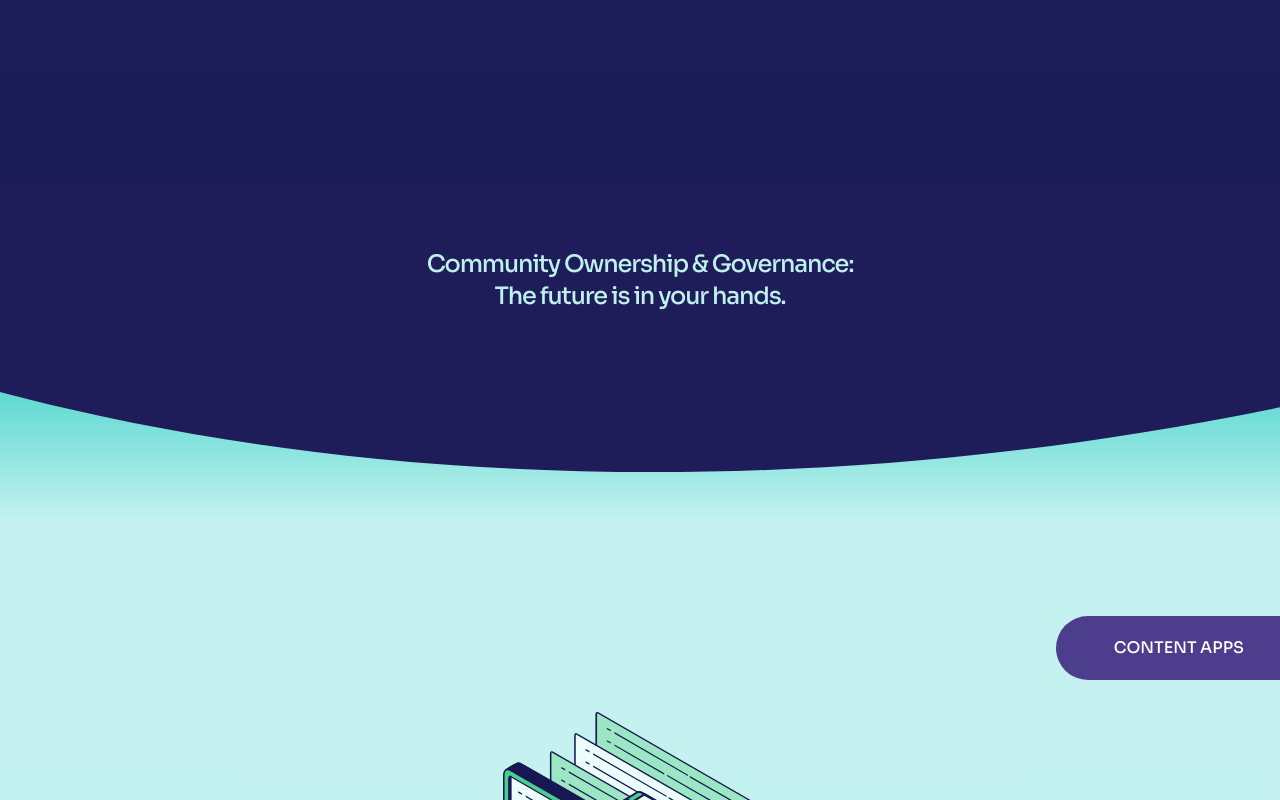
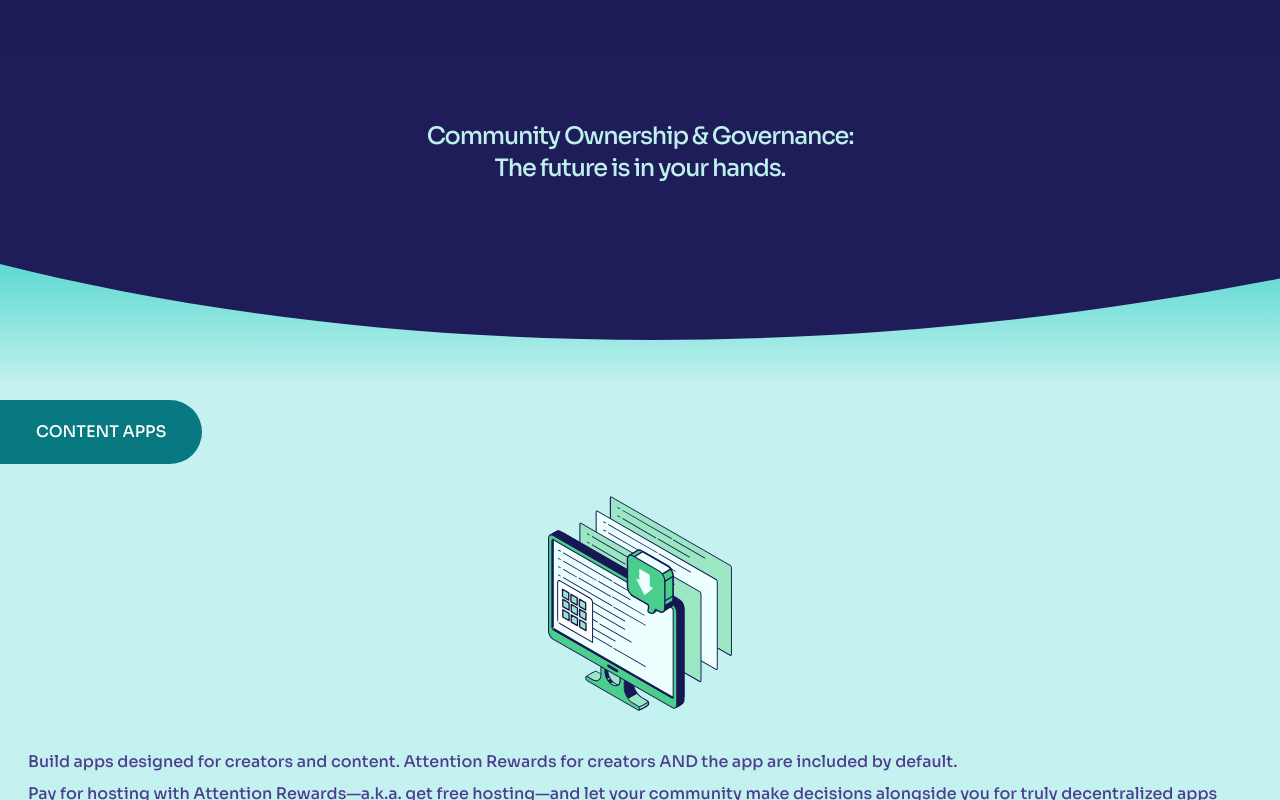
Before and after one commit to koii-network/homepage, a Next.js app: page /founders in a window 1280 px wide. Shown: the part 3920-4720 px from the top of the page. Built offline with nearby package versions, Linux system fonts and the light colour scheme.

Commit message:
Implement animation on scroll for Learn to Build

```diff
--- a/components/founders/learn-to-build/index.tsx
+++ b/components/founders/learn-to-build/index.tsx
@@ -1,69 +1,88 @@
-import { useState, ReactNode } from "react";
-import { Product } from "./product";
+import { useState } from "react";
+import { useInView } from "react-intersection-observer";
 import { products } from "@/config/products-to-build-on-koii";
 import { useMediaQuery } from "@/components/hooks";
-import Image, { StaticImageData } from "next/image";
+import { Product } from "./product";
 
-interface ProductProps {
-  label: string;
-  image: StaticImageData;
-  imageXl: StaticImageData;
-  text: ReactNode;
-}
+export type ProductSelected = 0 | 1 | 2 | 3 | 4;
 
 export const LearnToBuild = () => {
-  const [topProduct, setTopProduct] = useState<ProductProps>();
-  const [bottomProducts, setBottomProducts] = useState(products);
-  const isBreakpoint = useMediaQuery(1024);
+  const [topProduct, setTopProduct] = useState<ProductSelected>();
+  const isMobile = useMediaQuery(1439);
 
-
-  const handleHover = (hoverItem: ProductProps) => {
-    if (!isBreakpoint) {
-      const filteredProducts = products.filter((item) => {
-        return item.label !== hoverItem.label;
-      });
-      setBottomProducts(filteredProducts);
-      setTopProduct(hoverItem);
+  const handleHover = (featuredItem?: ProductSelected) => {
+    if (!isMobile) {
+      setTopProduct(featuredItem);
     }
   };
 
+  const getIntersectionObserverOptions = (featuredItem?: ProductSelected) => ({
+    threshold: 0,
+    rootMargin: "-50% 0% -50% 0%",
+    onChange: (inView: boolean) => {
+      if (inView) {
+        handleHover(featuredItem);
+      }
+    },
+  });
+
+  const { ref: titleRef } = useInView(
+    getIntersectionObserverOptions(undefined)
+  );
+  const { ref: firstProductRef } = useInView(getIntersectionObserverOptions(0));
+  const { ref: secondProductRef } = useInView(
+    getIntersectionObserverOptions(1)
+  );
+  const { ref: thirdProductRef } = useInView(getIntersectionObserverOptions(2));
+  const { ref: fourthProductRef } = useInView(
+    getIntersectionObserverOptions(3)
+  );
+  const { ref: fifthProductRef } = useInView(getIntersectionObserverOptions(4));
+
+  const baseReferenceClasses = "invisible h-[8vh] w-full absolute";
+  const scrollReferencesToProducts = [
+    { classes: `${baseReferenceClasses} top-[40vh]`, ref: firstProductRef },
+    { classes: `${baseReferenceClasses} top-[48vh]`, ref: secondProductRef },
+    { classes: `${baseReferenceClasses} top-[56vh]`, ref: thirdProductRef },
+    { classes: `${baseReferenceClasses} top-[64vh]`, ref: fourthProductRef },
+    { classes: `${baseReferenceClasses} top-[72vh]`, ref: fifthProductRef },
+  ];
+
   return (
-    <div className="flex flex-col items-center gap-20 pt-16 text-purple text-center font-medium bg-[#1e1d5a] xl:bg-[#171753]">
-      <h3 className="text-2xl text-lightmint tracking-tighter lg:text-white  lg:text-4xl lg:leading-48px lg:tracking-normal">
+    <div className="relative flex flex-col items-center gap-20 pt-16 text-purple text-center font-medium bg-[#1e1d5a] lg:bg-[#191854]">
+      {scrollReferencesToProducts.map(({ classes, ref }) => (
+        <div key={classes} className={classes} ref={ref} />
+      ))}
+
+      <div
+        ref={titleRef}
+        className="text-2xl text-lightmint tracking-tighter lg:text-white  lg:text-4xl lg:leading-48px lg:tracking-normal"
+      >
         Community Ownership & Governance:
         <br />
         The future is in your hands.
-      </h3>
-      <div className="pt-56 pb-80 bg-products lg:bg-products-xl bg-no-repeat bg-cover lg:flex w-full lg:flex-col lg:px-8 xl:pt-80">
-        {topProduct && !isBreakpoint && (
-          <div className="max-w-[891px] w-full flex justify-between mx-auto pb-10 -mt-20 xl:-mt-12 animate-[product_5s_ease-in_2]">
-            <Image
-              alt="Content Apps"
-              className="transition-all ease-in-out duration-500"
-              src={topProduct.imageXl}
-            />
-            <div className="flex flex-col">
-              <div className="text-white py-5 w-48 whitespace-nowrap bg-dark-green rounded-full">
-                {topProduct.label}
-              </div>
-              <p className="w-[424px] mt-10 text-left text-base">
-                {topProduct.text}
-              </p>
-            </div>
-          </div>
-        )}
-        <div className="lg:max-w-screen-xl w-full lg:flex lg:mx-auto lg:gap-16">
-          {bottomProducts.map(({ label, image, text, imageXl }, index) => (
+      </div>
+      <div className="lg:pt-56 pb-[620px] bg-products lg:bg-products-xl bg-no-repeat bg-cover lg:flex w-full lg:flex-col lg:px-8">
+        <div
+          className={`lg:max-w-screen-xl w-full flex flex-col lg:flex-row lg:mx-auto gap-16 transition-all ease-in-out duration-700 ${
+            topProduct === undefined ? "-mt-[248px] lg:-mt-[336px]" : ""
+          }`}
+        >
+          {products.map(({ label, images, text }, index) => (
             <div
               key={label}
-              className="w-full flex flex-col"
-              onClick={(e) => handleHover({ label, image, text, imageXl })}
+              className={`w-full flex flex-col transition-all ease-in-out duration-1000 ${
+                topProduct === index
+                  ? "absolute top-[488px] left-0"
+                  : "relative top-96"
+              }`}
             >
               <Product
                 label={label}
-                image={image}
+                images={images}
                 text={text}
                 side={index % 2 ? "right" : "left"}
+                isSelected={topProduct === index}
               />
             </div>
           ))}
--- a/components/founders/learn-to-build/product.tsx
+++ b/components/founders/learn-to-build/product.tsx
@@ -5,44 +5,57 @@ import { useMediaQuery } from "@/components/hooks";
 
 interface Props {
   label: string;
-  image: StaticImageData;
+  images: { small: StaticImageData; big: StaticImageData };
   text: ReactNode;
   side: "left" | "right";
+  isSelected: boolean;
 }
 
-export const Product = ({ label, image, text, side }: Props) => {
+export const Product = ({ label, images, text, side, isSelected }: Props) => {
   const { ref, inView } = useInView({
     threshold: 1,
     delay: 300,
   });
 
-  const isBreakpoint = useMediaQuery(1024);
-  // ideally we'd go from w-fit to w-56 but to transition it needs for both to be absolute units,
-  // so we go from w-12 but with a min-w-min to prevent us from having a width smaller than the actual label text
+  const isMobile = useMediaQuery(1439);
   const labelClasses = `text-white py-5 px-9 whitespace-nowrap transition-all ease-in-out duration-500 min-w-min ${
-    inView && isBreakpoint ? "w-12 bg-dark-green" : "w-56 bg-purple lg:w-full"
+    inView && isMobile ? "w-12 bg-dark-green" : "w-56 bg-purple lg:w-full"
   } ${
-    side === "left" && isBreakpoint
+    side === "left" && isMobile
       ? "text-left rounded-r-full lg:rounded-full"
       : "text-right ml-auto rounded-l-full lg:rounded-full lg:text-center"
   }`;
+  const textClasses = `px-7 text-left transition-all ease-in-out duration-1300 ${
+    inView && isMobile ? "max-h-96 opacity-1" : "max-h-0 opacity-0"
+  }`;
+  const image = isSelected && !isMobile ? images.big : images.small;
 
-  const textClasses = `px-7 text-left transition-all ease-in-out duration-1300 ${
-    inView && isBreakpoint ? "max-h-96 opacity-1" : "max-h-0 opacity-0"
-  }`;
-
-  return (
+  return isSelected && !isMobile ? (
+    <div className="max-w-[891px] h-[380px] w-full flex justify-between mx-auto pb-10 -mt-20 xl:-mt-12 animate-[product_5s_ease-in_2] transition-all ease-in-out duration-1300">
+      <Image
+        alt="Content Apps"
+        className="transition-all ease-in-out duration-1000"
+        src={image}
+        height={330}
+      />
+      <div className="flex flex-col">
+        <div className="text-white py-5 w-48 whitespace-nowrap bg-dark-green rounded-full">
+          {label}
+        </div>
+        <p className="w-[424px] mt-10 text-left text-base">{text}</p>
+      </div>
+    </div>
+  ) : (
     <div className="w-full flex flex-col gap-8 transition-all ease-in-out duration-500 lg:items-center">
       <div className={labelClasses}>{label}</div>
-
       <div ref={ref}>
         <Image
           alt="Content Apps"
           className="transition-all ease-in-out duration-500"
           src={image}
+          height={isSelected && !isMobile ? 330 : 215}
         />
       </div>
-
       <div className={textClasses}>{text}</div>
     </div>
   );
--- a/components/founders/pirate-ship/index.tsx
+++ b/components/founders/pirate-ship/index.tsx
@@ -111,7 +111,7 @@ export const PirateShip = () => {
 
         {fishes.map(
           ({ image, originalPosition, shiftedPosition, benefit }, index) => {
-            const classes = `transition-all ease-in-out duration-700 absolute z-10 ${
+            const classes = `transition-all ease-in-out duration-500 absolute z-10 ${
               (currentStep >= 1 && currentStep < Number(benefit)) ||
               currentStep === 5
                 ? shiftedPosition
@@ -138,7 +138,7 @@ export const PirateShip = () => {
           />
         ))}
       </div>
-      <div className="mt-40 w-[130%] lg:mt-32" ref={bottomRef}>
+      <div className="mt-40 w-[130%] lg:mt-32 -mb-32 lg:mb-0" ref={bottomRef}>
         <Image alt="Ocean floor" src={oceanFloorImage} />
         <div className="relative -top-36 left-16 lg:-top-96 lg:-left-80">
           <Image alt="Small rocks" src={rocks} />
--- a/config/products-to-build-on-koii.tsx
+++ b/config/products-to-build-on-koii.tsx
@@ -11,8 +11,10 @@ import tokensXl from "@/public/images/founders/tokens-xl.svg";
 export const products = [
   {
     label: "CONTENT APPS",
-    image: apps,
-    imageXl: appsXl,
+    images: {
+      small: apps,
+      big: appsXl,
+    },
     text: (
       <div className="flex flex-col gap-2">
         <p>
@@ -29,8 +31,10 @@ export const products = [
   },
   {
     label: "INFRASTRUCTURE",
-    image: decentralizedStorage,
-    imageXl: decentralizedStorageXl,
+    images: {
+      small: decentralizedStorage,
+      big: decentralizedStorageXl,
+    },
     text: (
       <div className="flex flex-col gap-2">
         <p>
@@ -48,8 +52,10 @@ export const products = [
   },
   {
     label: "WEBSITES",
-    image: websites,
-    imageXl: websites,
+    images: {
+      small: websites,
+      big: websites,
+    },
     text: (
       <div className="flex flex-col gap-2">
         <p>
@@ -65,8 +71,10 @@ export const products = [
   },
   {
     label: "NFTS",
-    image: nfts,
-    imageXl: nftsXl,
+    images: {
+      small: nfts,
+      big: nftsXl,
+    },
     text: (
       <div className="flex flex-col gap-2">
         <p>
@@ -83,8 +91,10 @@ export const products = [
   },
   {
     label: "TOKENS",
-    image: tokens,
-    imageXl: tokensXl,
+    images: {
+      small: tokens,
+      big: tokensXl,
+    },
     text: (
       <div className="flex flex-col gap-2">
         <p>Koii Nodes and lightning fast transactions make it easy to:</p>
```
